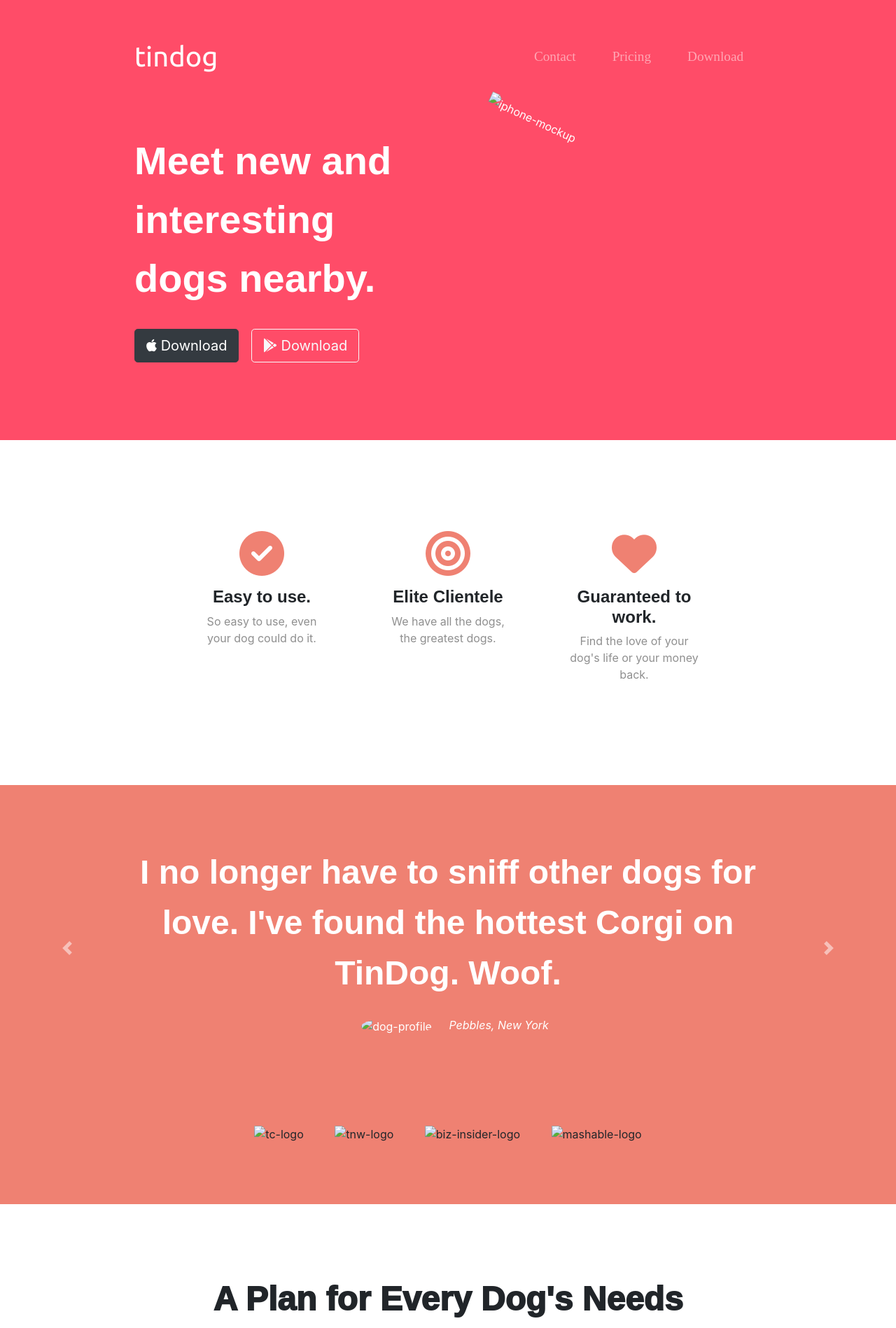
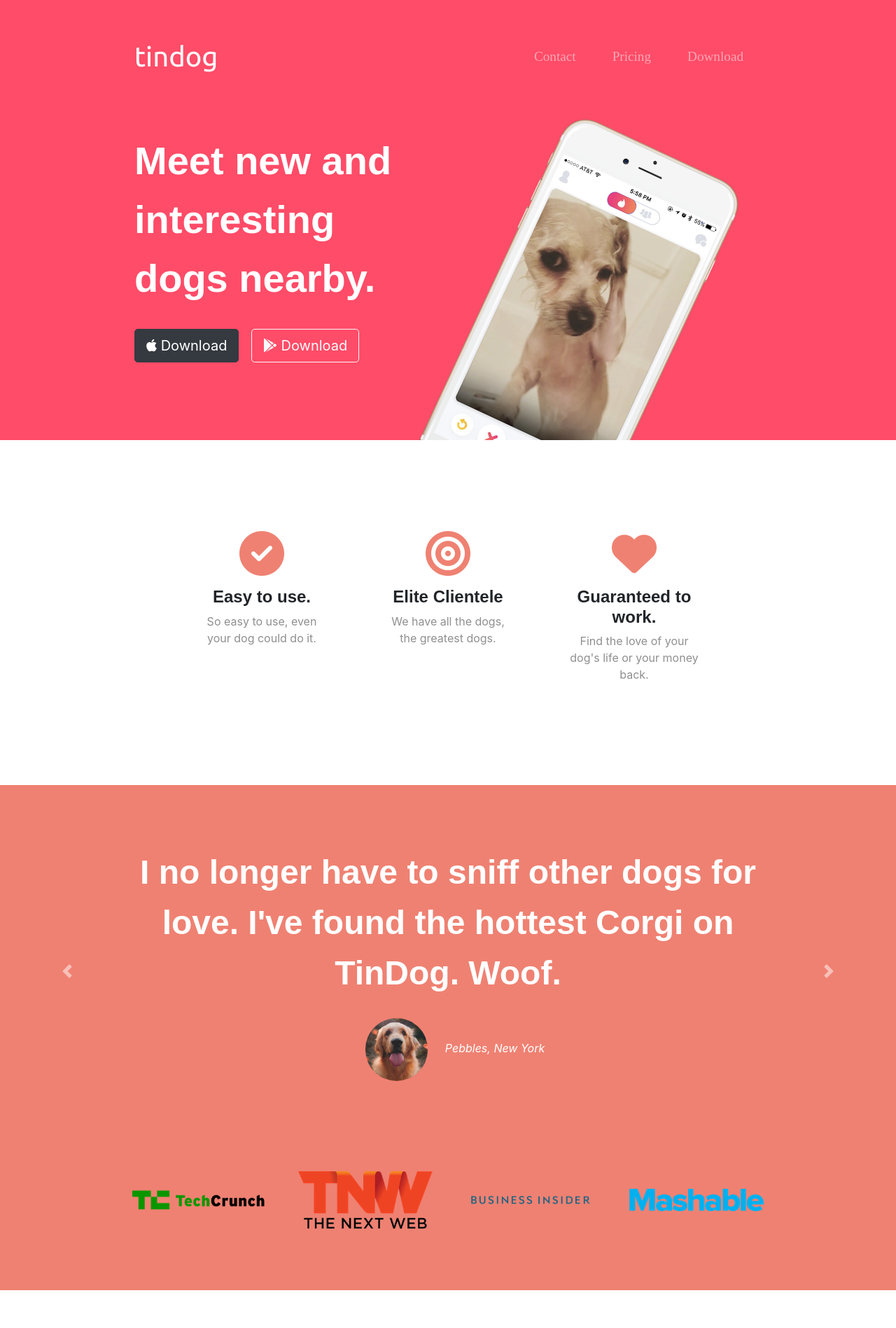
Before and after one commit to Godzilla5111/Sample_Startup_Website, a plain HTML site: page index.html in a window 1280 px wide. Shown: the top 1898 px of the page at 70% size. Drawn offline with nearby package versions, Linux system fonts and the light colour scheme; files whose address does not match are found by name.

Commit message:
Update index.html

```diff
--- a/index.html
+++ b/index.html
@@ -4,7 +4,7 @@
 <head>
   <meta charset="utf-8">
   <title>TinDog</title>
-  <link rel="stylesheet" href="C:\Users\ANURAG SINGH\Desktop\Web-D\Bootstrap 4\Tindog\styles.css">
+  <link rel="stylesheet" href="styles.css">
 
 
   <!-- Required meta tags -->
@@ -75,7 +75,7 @@
           <button type="button" class="btn btn-outline-light btn-lg download-button"> <i class="fab fa-google-play"></i> Download</button>
         </div>
         <div class="col-lg-6">
-          <img src="images/iphone6.png" alt="iphone-mockup" class="Title-image">
+          <img src="iphone6.png" alt="iphone-mockup" class="Title-image">
         </div>
 
       </div>
@@ -135,13 +135,13 @@
         <div class="carousel-item active">
 
           <h2 class="testimonial-text" style="font-size: 3rem;line-height: 1.5;font-weight:900;">I no longer have to sniff other dogs for love. I've found the hottest Corgi on TinDog. Woof.</h2>
-          <img src="images/dog-img.jpg" alt="dog-profile" class="testimonial-image">
+          <img src="dog-img.jpg" alt="dog-profile" class="testimonial-image">
           <em>Pebbles, New York</em>
         </div>
         <div class="carousel-item">
 
           <h2 class="testimonial-text" style="font-size: 3rem;line-height: 1.5;font-weight:900;">My dog used to be so lonely, but with TinDog's help, they've found the love of their life. I think.</h2>
-          <img class="testimonial-image" src="images/lady-img.jpg" alt="lady-profile">
+          <img class="testimonial-image" src="lady-img.jpg" alt="lady-profile">
           <em>Beverly, Illinois</em>
         </div>
 
@@ -163,10 +163,10 @@
   <!-- Press -->
 
   <section id="press" "coloured-section">
-    <img class="press-logo" src="images/techcrunch.png" alt="tc-logo">
-    <img class="press-logo" src="images/tnw.png" alt="tnw-logo">
-    <img class="press-logo" src="images/bizinsider.png" alt="biz-insider-logo">
-    <img class="press-logo" src="images/mashable.png" alt="mashable-logo">
+    <img class="press-logo" src="techcrunch.png" alt="tc-logo">
+    <img class="press-logo" src="tnw.png" alt="tnw-logo">
+    <img class="press-logo" src="bizinsider.png" alt="biz-insider-logo">
+    <img class="press-logo" src="mashable.png" alt="mashable-logo">
 
   </section>
 
@@ -258,7 +258,7 @@
     <i class="fab fa-instagram footer-icon" style="margin:20px 10px;"></i>
     <i class="fas fa-envelope footer-icon" style="margin:20px 10px;"></i>
 
-    <p>© Copyright 2018 TinDog</p>
+    <p>© Copyright 2020 TinDog</p>
 
   </footer>
 
```
